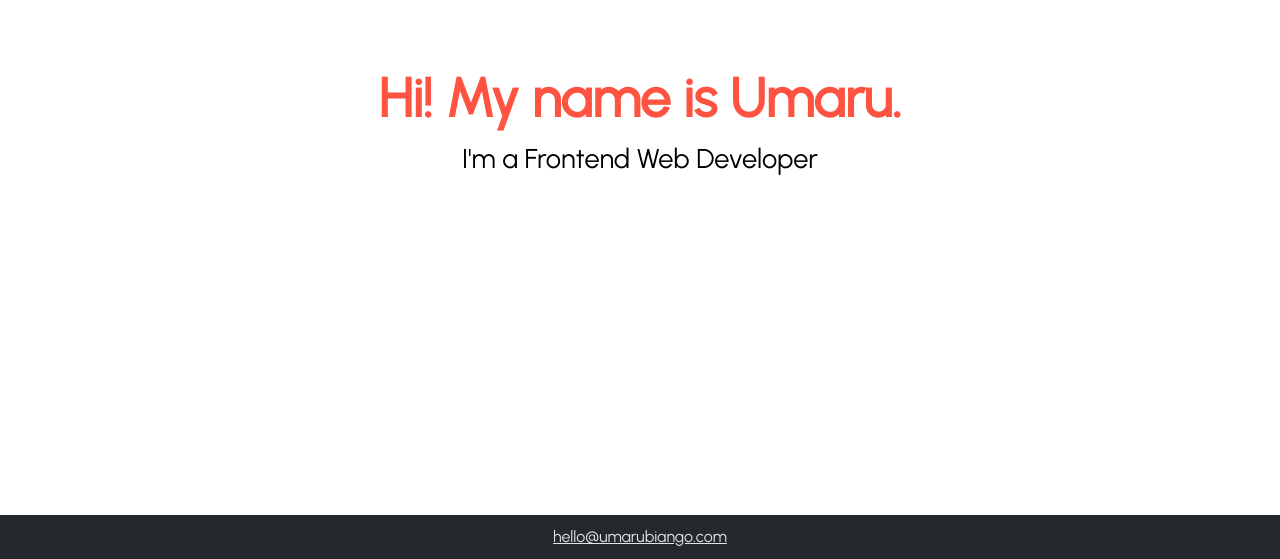
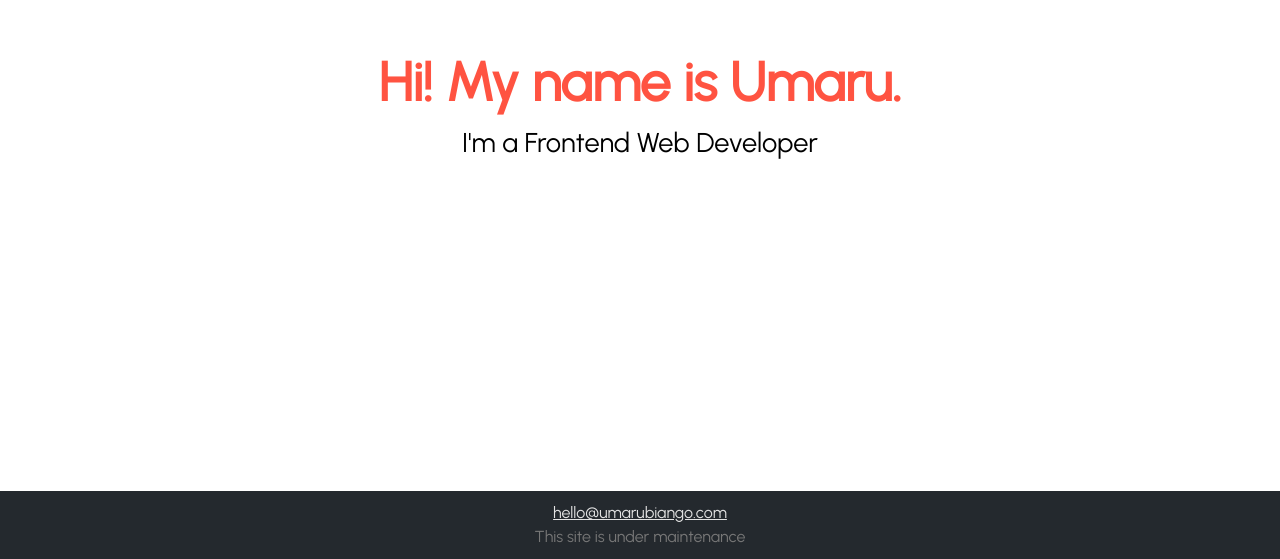
Before and after one commit to SUBiango/personal-website, a plain HTML site: page index.html in a window 1280 px wide. Shown: the part 241-800 px from the top of the page. Drawn offline with Linux system fonts and the light colour scheme.

Commit message:
Added a maintenance notice at the footer

```diff
--- a/css/style.css
+++ b/css/style.css
@@ -28,7 +28,7 @@ body {
 }
 
 h1 + p {
-	margin-bottom: 5rem;
+	margin-bottom: 7rem;
 }
 
 a {
@@ -39,6 +39,9 @@ a:hover {
 	color: rgb(255, 83, 65);
 }
 
+footer p {
+	color: #777;
+}
 
 footer {
 	position: fixed;
--- a/index.html
+++ b/index.html
@@ -17,6 +17,8 @@
 
 	<footer>
 		<a href="#">hello@umarubiango.com</a>
+
+		<p>This site is under maintenance</p>
 	</footer>
 	</div>
 
```
